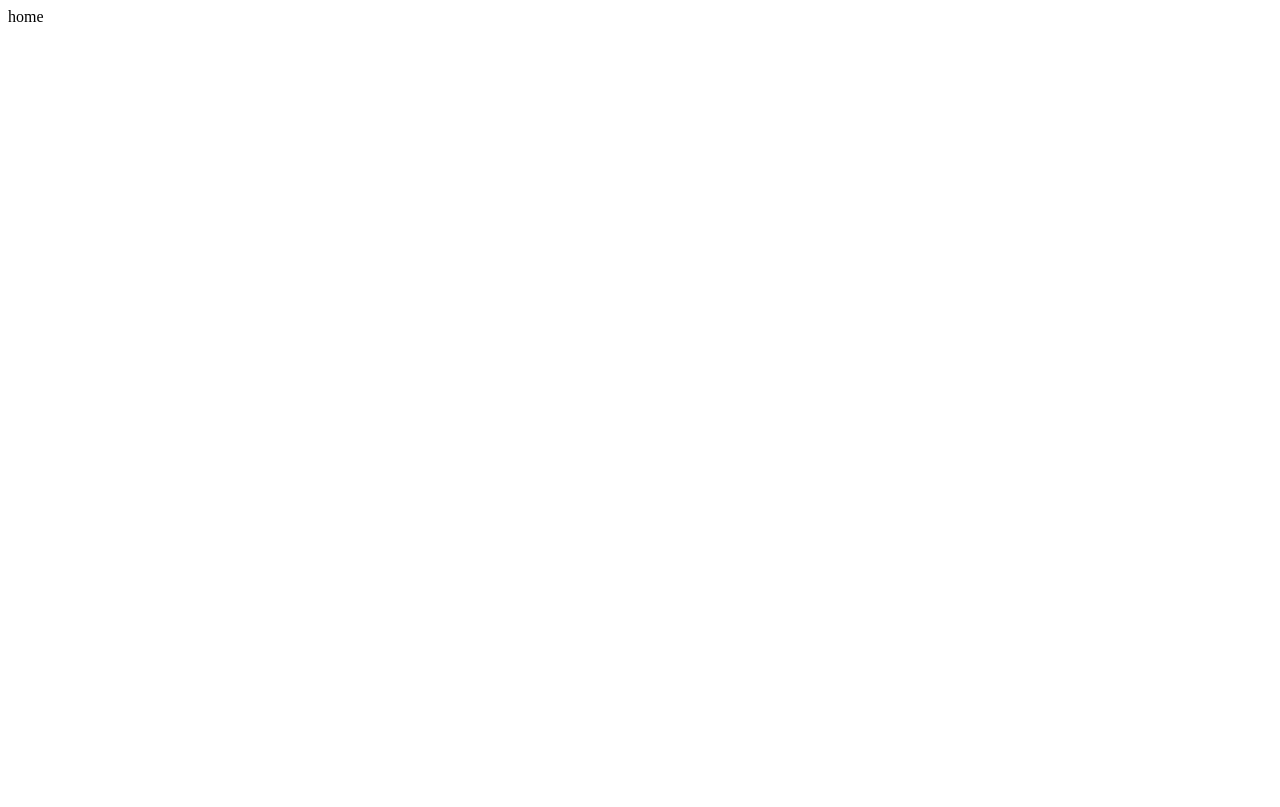
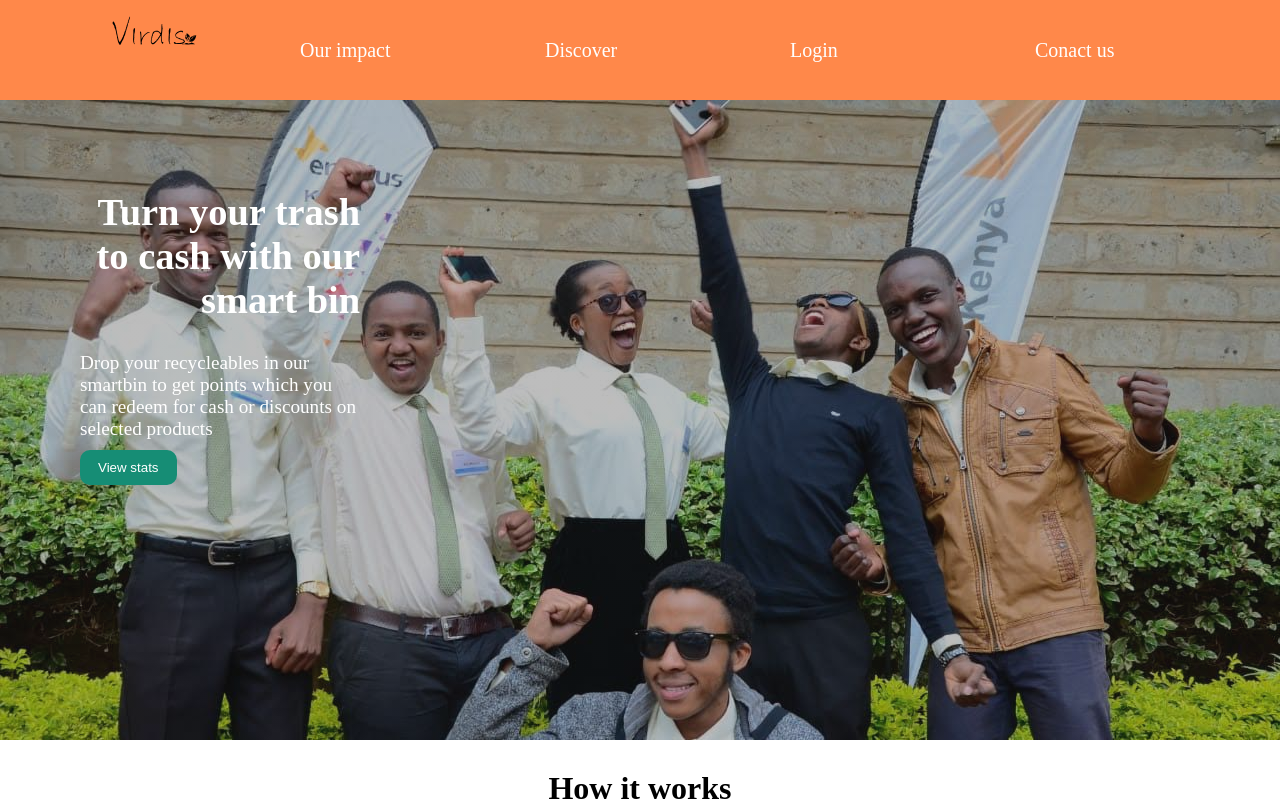
Before and after one commit to PaymasterMax/Virdismart, a Django app: page / in a window 1280 px wide. Before the commit the page is almost empty. Before the commit the page ends 22 px from the top, so only its background shows below. Run offline with Django 3.2, Linux system fonts and the light colour scheme.

Commit message:
patch auto-gen by /usr/local/sbin/gm under account punk

```diff
--- a/Asserts/static/css/base.css
+++ b/Asserts/static/css/base.css
@@ -0,0 +1,21 @@
+* {
+  box-sizing: border-box;
+  scroll-behavior: smooth;
+  padding: 0px;
+  margin: 0px;
+}
+.waiting-load {
+  justify-content: center;
+  align-content: center;
+  align-items: center;
+  width: 100vw;
+  height: 100vh;
+  display: flex;
+  z-index: 2;
+  display: none;
+}
+.waiting-load img {
+  max-width: 100%;
+  max-height: 100%;
+
+}
--- /dev/null
+++ b/Asserts/static/js/home.js
@@ -0,0 +1,3 @@
+document.querySelector("body").addEventListener("load",(e)=>{
+  alert("Done")
+})
--- a/Asserts/templates/base.html
+++ b/Asserts/templates/base.html
@@ -6,10 +6,21 @@
     <meta name="lang" content="en">
     <meta charset="utf-8">
     <title>Virdis</title>
-    <link rel="icon" href="static/images/">
+    <link rel="icon" href="static/images/logos/icon.png">
+    <link rel="stylesheet" href="{% static 'css/base.css' %}">
+    <div class="waiting-load">
+        <img src="{% static 'images/logos/virdis.png' %}" alt="">
+    </div>
+    <script src="{% static 'js/home.js' %}" charset="utf-8"></script>
   </head>
   <body>
-
+    <div class="wrap-body">
+        {% block wrapper %}
+        {% endblock %}
+    </div>
   </body>
-  <link rel="stylesheet" href="/static/css/base.css">
+  {% block css %}
+  {% endblock %}
+  {% block js %}
+  {% endblock %}
 </html>
--- /dev/null
+++ b/Home/static/home/css/home.css
@@ -0,0 +1,64 @@
+@media only screen and (max-width:900px) {
+
+}
+@media only screen and (min-width:900px) {
+  .navbar {
+    background-color: #ff884a;
+    justify-content: center;
+    align-items: center;
+    align-content: center;
+    height: 100px;
+    color: #ffffff;
+    display: flex;
+  }
+  .navbar a {
+    color: #ffffff;
+    text-decoration: none;
+    font-size: 20px;
+  }
+  .navbar > div {
+    flex: 1;
+  }
+  .navbar img {
+    width: 300px;
+    height: 150px;
+    margin: auto;
+  }
+  .preview {
+    background: linear-gradient(to bottom,rgba(36, 36, 36, .3),rgba(36, 36, 36, .3)), url('./images/prev.jpg');
+    min-height: 80vh;
+  }
+  .preview .side-note {
+    color: #fff;
+    max-width: 300px;
+    padding-top:90px;
+    font-size: 1.2em;
+    margin-left: 60px;
+  }
+  .preview h1 {
+    text-align: right;
+  }
+  .preview .tip {
+    color: #fff;
+    max-width: 300px;
+    margin-left: 20px;
+    padding-top: 30px;
+  }
+  .side-note button{
+      padding: 10px 18px;
+      margin-left: 20px;
+      margin-top: 10px;
+      background-color: #168d75;
+      color: #ffffff;
+      outline: none;
+      border: none;
+      border-radius: 10px;
+  }
+  .working {
+
+  }
+  .working h1 {
+    margin-top: 30px;
+    text-align: center;
+  }
+}
--- a/Home/templates/Home/home.html
+++ b/Home/templates/Home/home.html
@@ -1 +1,39 @@
-{% extends 'templates/base.html' %} {% load static %}
+{% extends 'base.html' %} {% load static %}
+{% block wrapper %}
+  <div class="home">
+    <!-- navbar -->
+      <div class="navbar">
+            <div class="logo">
+                <img src="{% static 'images/logos/virdis.svg' %}" alt="virdis">
+            </div>
+            <div class="our-impact">
+                <a href="#">Our impact</a>
+            </div>
+            <div class="discover">
+                <a href="#">Discover</a>
+            </div>
+            <div class="login">
+              <a href="#">Login</a>
+            </div>
+            <div class="contact">
+                <a href="#">Conact us</a>
+            </div>
+      </div>
+      <div class="preview">
+          <div class="side-note">
+              <h1>Turn your trash to cash with our smart bin</h1>
+              <p class="tip">Drop your recycleables in our smartbin to get points which you can redeem for cash or discounts on selected products</p>
+              <button type="button" name="button">View stats</button>
+          </div>
+      </div>
+      <div class="working">
+          <h1>How it works</h1>
+      </div>
+  </div>
+{% endblock %}
+<!-- resources links -->
+{% block css %}
+  <link rel="stylesheet" href="{% static 'home/css/home.css' %}">
+{% endblock %}
+{% block js %}
+{% endblock %}
--- a/Home/views.py
+++ b/Home/views.py
@@ -2,4 +2,5 @@ from django.shortcuts import render
 from django.http import HttpResponse
 
 def homeView(request):
-    return HttpResponse("home")
+    return render(request,"Home/home.html",context = {
+    })
```
Also changed, not shown: Asserts/static/images/logos/virdis.svg (added), Asserts/static/images/prev.jpg (renamed from Asserts/static/images/IMG-20190615-WA0001.jpg), Home/static/home/css/images/prev.jpg (added).
